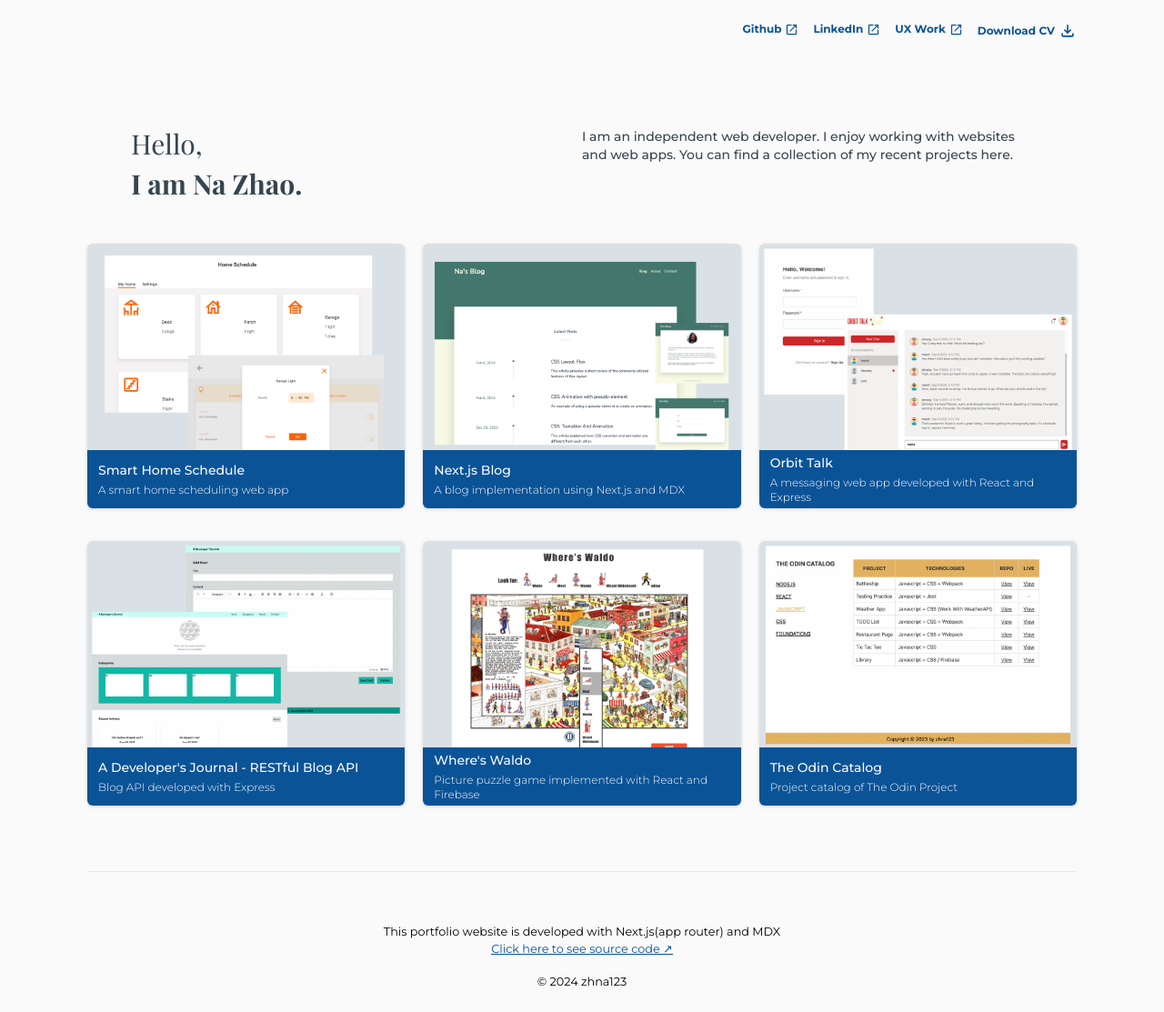
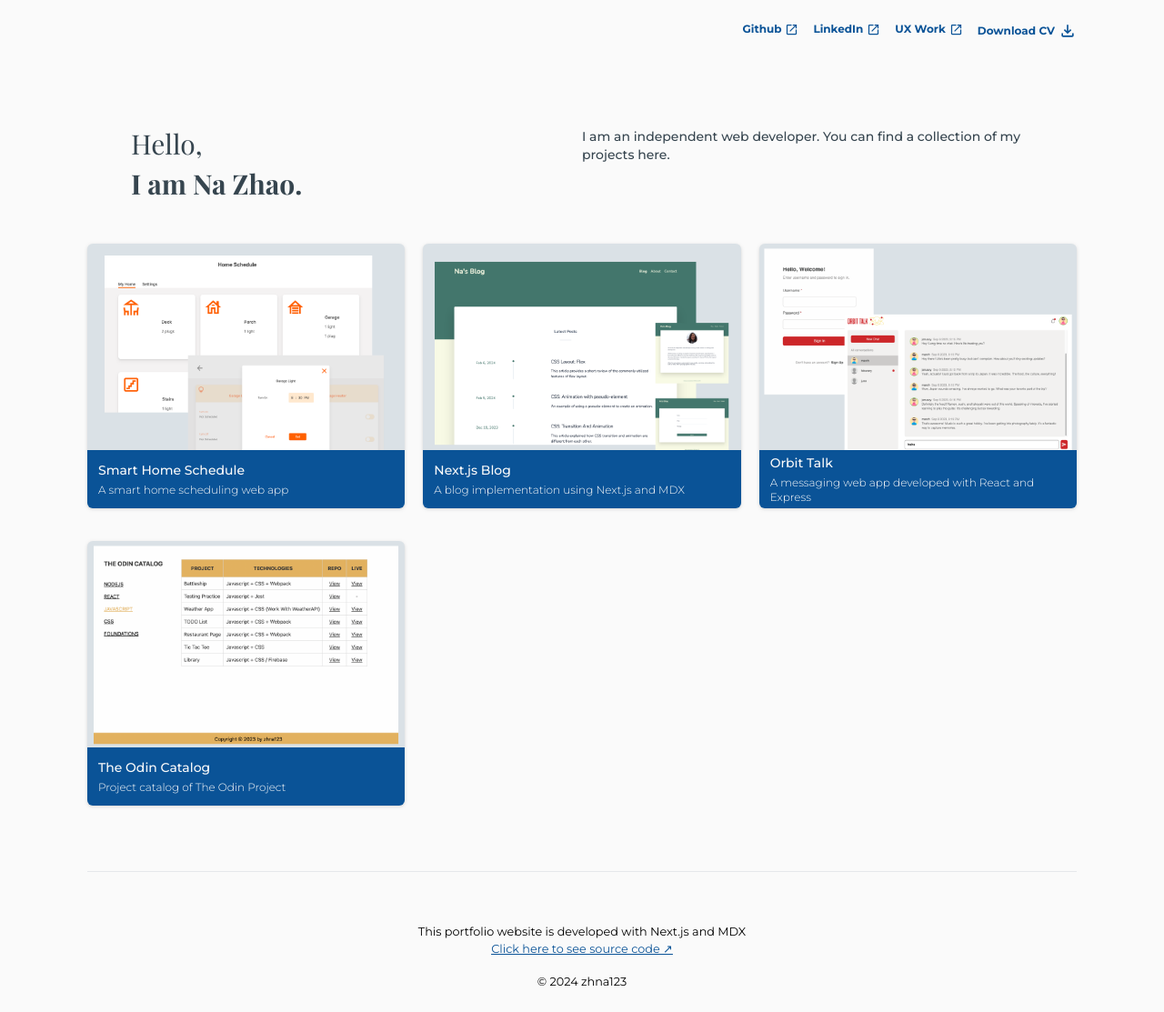
Before and after one commit to zhna123/nextjs-portfolio, a Next.js app: page / in a window 1280 px wide. Shown: the whole page at 91% size. Built offline with nearby package versions, Linux system fonts and the light colour scheme; a web font is replaced by a local one.

Commit message:
modified content

```diff
--- a/app/page.tsx
+++ b/app/page.tsx
@@ -51,7 +51,7 @@ export default function Home() {
             <h1 className='font-bold'>I am Na Zhao.</h1>
           </div>
           <p className='font-sans font-medium sm:w-1/2 text-sm'>I am an independent web developer.
-            I enjoy working with websites and web apps. You can find a collection of my recent projects here.
+            You can find a collection of my projects here.
           </p>
         </div>
       </header>
@@ -70,7 +70,7 @@ export default function Home() {
       </main>
       <hr className="my-14" />
       <footer className='mt-auto font-sans flex flex-col items-center'>
-        <small className="text-center">This portfolio website is developed with Next.js(app router) and MDX</small>
+        <small className="text-center">This portfolio website is developed with Next.js and MDX</small>
         <small className="text-port_blue underline mb-4">
           <a target="_blank" href="https://github.com/zhna123/nextjs-portfolio" rel="noopener noreferrer">Click here to see source code &#x2197;</a>
         </small>
--- a/app/utils/dataUtils.ts
+++ b/app/utils/dataUtils.ts
@@ -5,7 +5,6 @@ type urlType = {
 }
 
 export const urls: urlType = {
-  "where_is_waldo": "https://where-is-waldo-b6132.web.app/",
   "nextjs-blog": "https://nextjs-blog-zhna123.vercel.app/",
   "the-odin-catalog": "https://the-odin-catalog.vercel.app/"
 }
```
Also changed, not shown: content/dev-journal-api.txt (renamed from content/dev-journal-api.mdx), content/where_is_waldo.txt (renamed from content/where_is_waldo.mdx).
